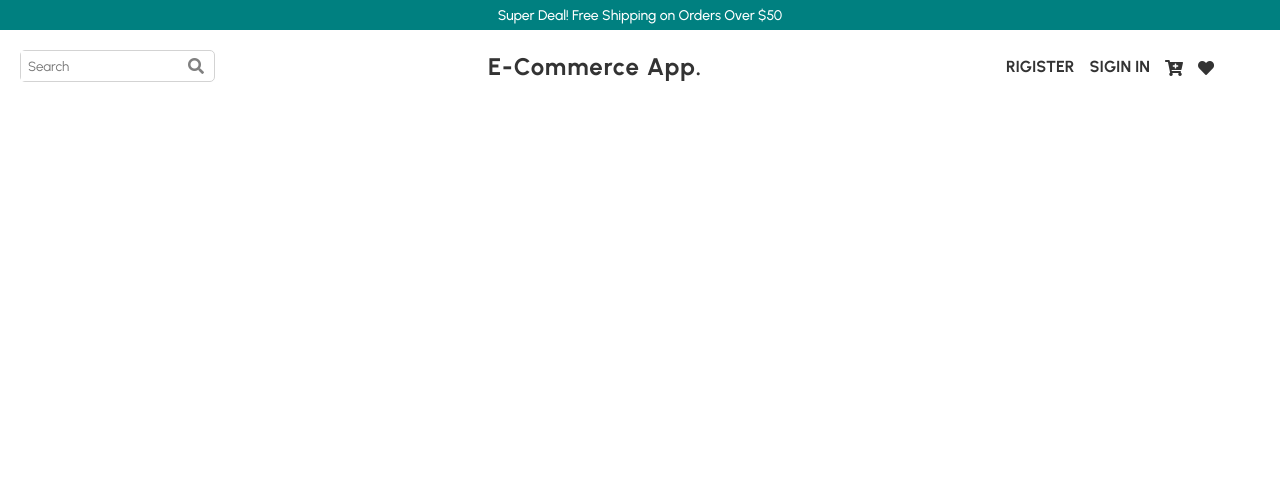
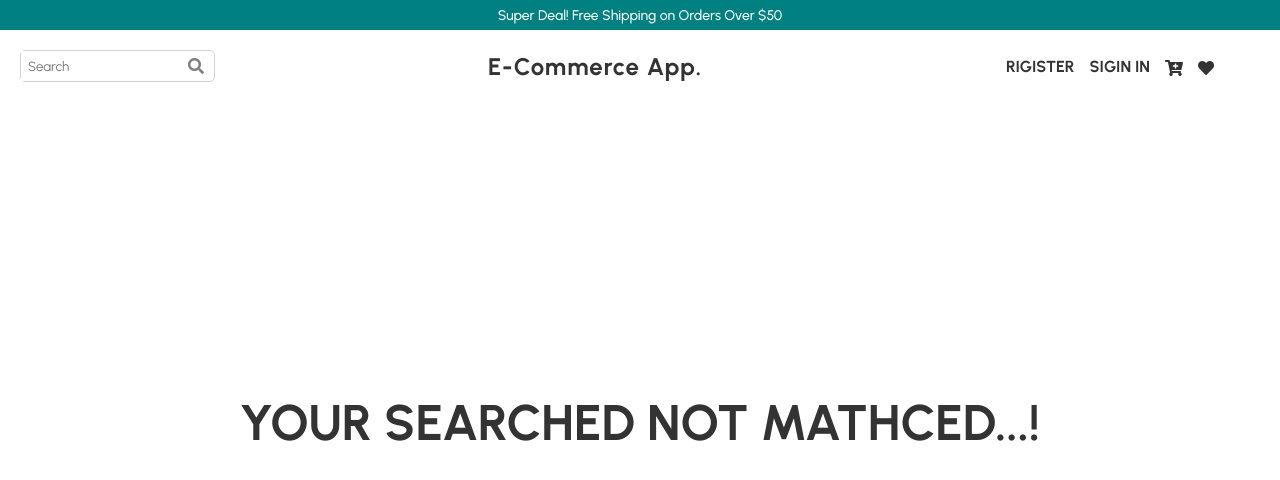
Before and after one commit to omarelkamah/Redux-E-commerce-React-Website, a React (Create React App) app: page /search/1 in a window 1280 px wide. Shown: the top 480 px of the page. Built offline with nearby package versions, Linux system fonts and the light colour scheme.

Commit message:
Add Search Functionality To Website

```diff
--- a/src/App.jsx
+++ b/src/App.jsx
@@ -10,6 +10,7 @@ import Toper from './components/toper/Toper'
 import Navbar from './components/navbar/Navbar'
 import CheckOut from './pages/checkOut/CheckOut'
 import WishList from './pages/wishList/WishList'
+import SearchPage from './pages/searchPage/SearchPage'
 
 function App () {
   const [user, setUser] = useState(false)
@@ -30,6 +31,7 @@ function App () {
         <Route path='/cart' element={<Cart />} />
         <Route path='/checkout' element={<CheckOut />} />
         <Route path='/wishlist' element={<WishList />} />
+        <Route path='/search/:productName' element={<SearchPage />} />
       </Routes>
     </BrowserRouter>
   )
--- a/src/components/navbar/Navbar.jsx
+++ b/src/components/navbar/Navbar.jsx
@@ -1,7 +1,6 @@
-import React from 'react'
-import { Link } from 'react-router-dom'
+import React, { useRef } from 'react'
+import { Link, useNavigate } from 'react-router-dom'
 import styled from 'styled-components'
-// import Badge from '@mui/material/Badge';
 import Badge from '@material-ui/core/Badge'
 import { mobile } from '../../responsive'
 import { useSelector } from 'react-redux'
@@ -25,7 +24,7 @@ const Left = styled.div`
   align-items: center;
 `
 
-const SearchContainer = styled.div`
+const SearchContainer = styled.form`
   flex: 1;
   display: flex;
   align-items: center;
@@ -89,14 +88,29 @@ function Navbar (props) {
   const { items } = useSelector(state => state.cart)
   const { wishList } = useSelector(state => state.wish)
 
+  const inputSearch = useRef()
+  const navigate = useNavigate()
+
+  const handelSearch = e => {
+    const inputValue = inputSearch.current.value.toLowerCase()
+    inputSearch.current.value = ''
+    navigate(`/search/${inputValue}`)
+  }
+
   return (
     <Container>
       <Wrapper>
         <Left>
-          <SearchContainer>
-            <Input placeholder='Search' />
+          <SearchContainer
+            onSubmit={e => {
+              e.preventDefault()
+              return handelSearch()
+            }}
+          >
+            <Input placeholder='Search' ref={inputSearch} />
             <i
               className='fas fa-search'
+              onClick={() => handelSearch()}
               style={{ color: 'gray', fontSize: 16, marginRight: 10 }}
             ></i>
           </SearchContainer>
--- a/src/components/product/Product.jsx
+++ b/src/components/product/Product.jsx
@@ -1,4 +1,4 @@
-import { useDispatch, useSelector } from 'react-redux'
+import { useDispatch } from 'react-redux'
 import { Link } from 'react-router-dom'
 import styled from 'styled-components'
 import { addToCart } from '../../redux/reducers/cartItem'
--- /dev/null
+++ b/src/pages/searchPage/SearchPage.jsx
@@ -0,0 +1,48 @@
+import React from 'react'
+import { useParams } from 'react-router-dom'
+import Product from '../../components/product/Product'
+import { allProducts } from '../../Data'
+import styled from 'styled-components'
+
+const SearchedPage = styled.div`
+  min-height: 80vh;
+  display: flex;
+  justify-content: center;
+  align-items: center;
+  padding: 20px;
+  flex-wrap: wrap;
+  @media (max-width: 798px) {
+    flex-direction: column;
+  }
+`
+const EmptyResult = styled.div`
+  font-size: 50px;
+  text-transform: uppercase;
+  color: #333;
+  font-weight: bold;
+  text-align: center;
+  @media (max-width: 798px) {
+    font-size: 30px;
+  }
+`
+
+const SearchPage = () => {
+  const productTitle = useParams()
+  const product = productTitle.productName
+  const searchedProducts = allProducts.filter(onlyProduct => {
+    return onlyProduct.title.toLowerCase().includes(product)
+  })
+
+  return (
+    <SearchedPage>
+      {searchedProducts.length === 0 && (
+        <EmptyResult>Your Searched Not Mathced...!</EmptyResult>
+      )}
+      {searchedProducts.map(item => (
+        <Product item={item} key={item.id} />
+      ))}
+    </SearchedPage>
+  )
+}
+
+export default SearchPage
```
Also changed, not shown: 1 other file (tests, documents, lock files or other folders).
